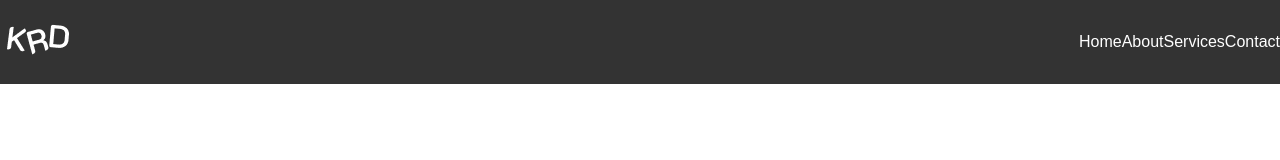
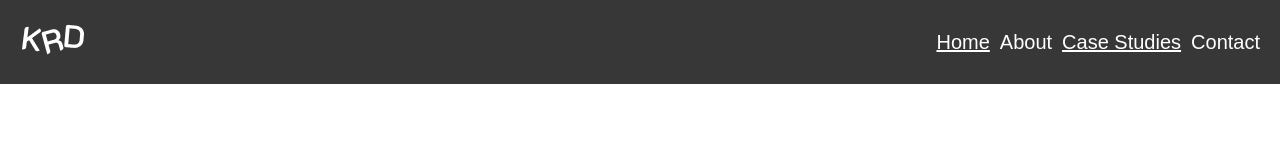
Before and after one commit to kevinrichmond1/UX_HW_20, a plain HTML site: page index.html in a window 1280 px wide. Drawn offline with nearby package versions, Linux system fonts and the light colour scheme.

Commit message:
testing linking

```diff
--- a/css/style.css
+++ b/css/style.css
@@ -64,3 +64,22 @@ body {
       display: block;
     }
 }
+header {
+    background-color: #373738;
+    padding: 15px;
+}
+header ul {
+    float: right;
+    color: white;
+}
+header li {
+    display: inline-block;
+    padding: 0px 5px;
+    font-size: 20px;
+}
+header p {
+    display: inline-block;
+}
+header a {
+    color: white;
+}
--- a/index.html
+++ b/index.html
@@ -12,9 +12,9 @@
           <div class="menu-icon">&#9776;</div>
           <nav class="navbar">
             <ul>
-              <li>Home</li>
+              <li><a href="https://kevinrichmond1.github.io/UX_HW_19/">Home</a></li>
               <li>About</li>
-              <li>Services</li>
+              <li><a href="https://kevinrichmond1.github.io/UX_HW_20/">Case Studies</a></li>
               <li>Contact</li>
             </ul>
           </nav>
```
Lines whose indentation alone changed are shown as unchanged.
